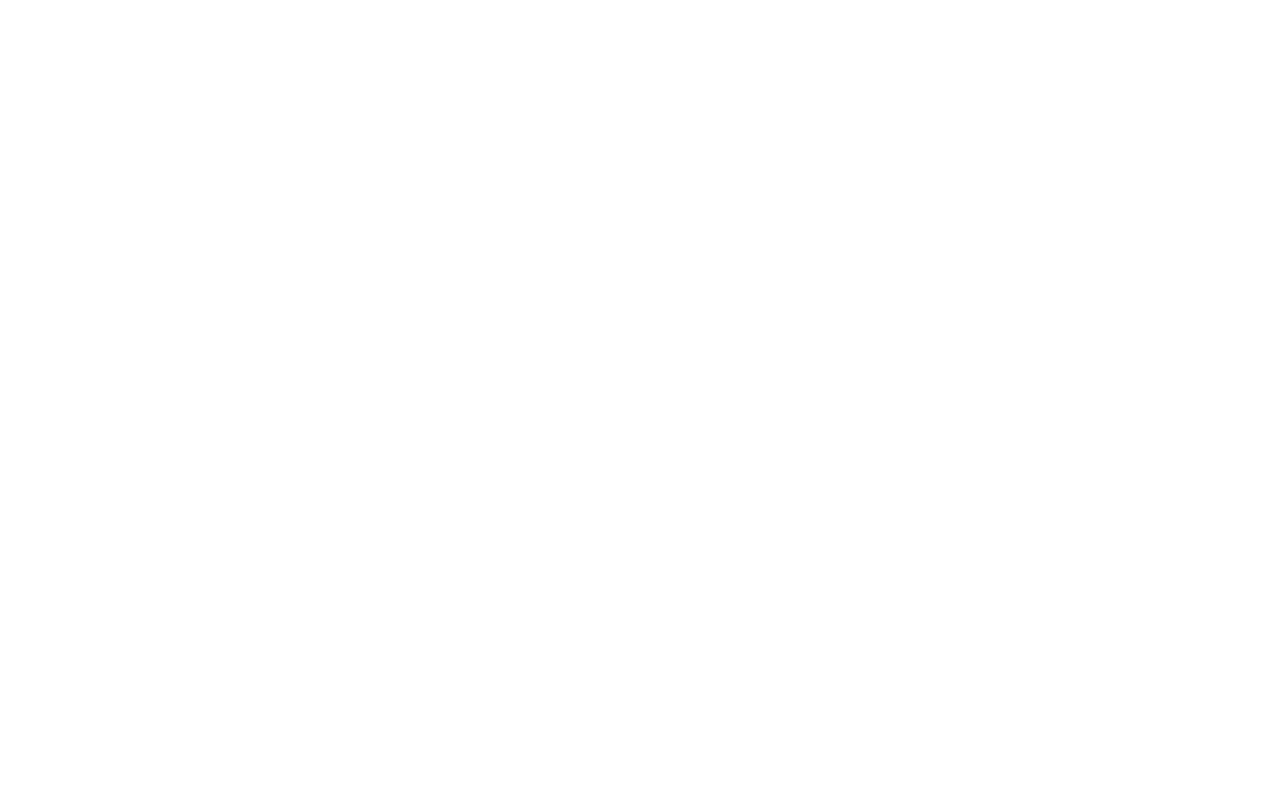
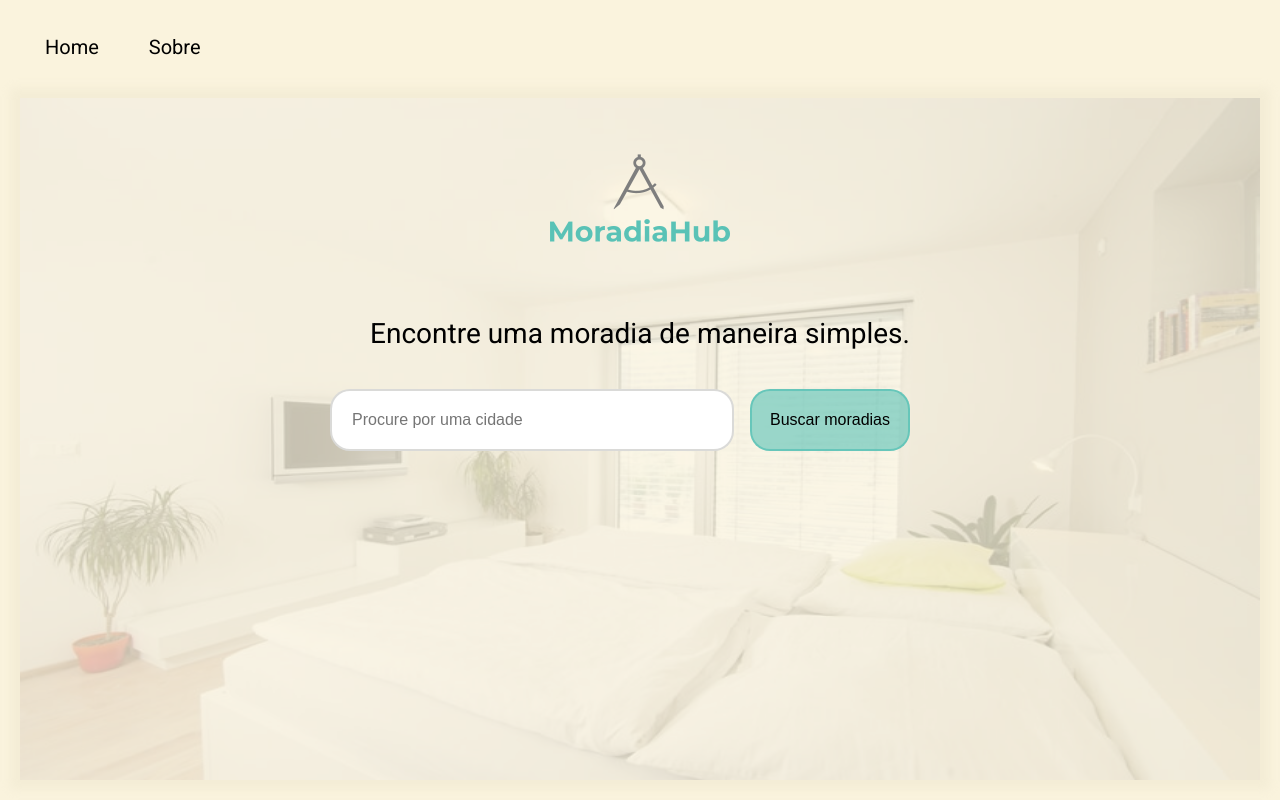
Before and after one commit to Marcoshsc/MoradiaHub, a React (Create React App) app in the folder frontend/: page / in a window 1280 px wide. Built offline with nearby package versions, Linux system fonts and the light colour scheme.

Commit message:
add router and configure landing page

```diff
--- a/frontend/src/App.tsx
+++ b/frontend/src/App.tsx
@@ -1,7 +1,13 @@
 import React from 'react'
+import { BrowserRouter as Router } from 'react-router-dom'
+import MainComponent from './pages/main'
 
 const App: React.FunctionComponent = () => {
-  return <h1>{process.env.REACT_APP_TEST}</h1>
+  return (
+    <Router>
+      <MainComponent />
+    </Router>
+  )
 }
 
 export default App
--- /dev/null
+++ b/frontend/src/global.css
@@ -0,0 +1,11 @@
+@import url('https://fonts.googleapis.com/css2?family=Roboto&display=swap');
+
+body {
+  background-color: #FAF3DD;
+  padding: 0;
+  margin: 0;
+  width: 100vw;
+  height: 100vh;
+  font-family: 'Roboto', sans-serif;
+  overflow: auto;
+}
--- a/frontend/src/index.tsx
+++ b/frontend/src/index.tsx
@@ -1,6 +1,7 @@
 import React from 'react'
 import ReactDOM from 'react-dom'
 import App from './App'
+import './global.css'
 
 ReactDOM.render(
   <React.StrictMode>
--- /dev/null
+++ b/frontend/src/pages/about/index.tsx
@@ -0,0 +1,5 @@
+const About: React.FC = () => {
+  return <h1>About page</h1>
+}
+
+export default About
--- /dev/null
+++ b/frontend/src/pages/home/index.tsx
@@ -0,0 +1,28 @@
+import {
+  BackGroundImage,
+  HomePageMainDiv,
+  ImageContainer,
+  LocationForm,
+  LocationTextField,
+  Logo,
+  SearchButton,
+  Title
+} from './styles'
+
+const Home: React.FC = () => {
+  return (
+    <HomePageMainDiv>
+      <ImageContainer>
+        <Logo src="moradiahub.png" alt="Moradia Hub Logo" />
+      </ImageContainer>
+      <Title>Encontre uma moradia de maneira simples.</Title>
+      <LocationForm>
+        <LocationTextField type="text" placeholder="Procure por uma cidade" maxLength={50} />
+        <SearchButton type="submit">Buscar moradias</SearchButton>
+      </LocationForm>
+      <BackGroundImage src="homebackground.jpg" alt="Moradia Hub Home Background" />
+    </HomePageMainDiv>
+  )
+}
+
+export default Home
--- /dev/null
+++ b/frontend/src/pages/home/styles.tsx
@@ -0,0 +1,154 @@
+import styled, { keyframes } from 'styled-components'
+
+const fadeInFirst = keyframes`
+  0% {
+    opacity: 0;
+  }
+  50% {
+    opacity: 0;
+  }
+  100% {
+    opacity: 1;
+  }
+`
+
+const fadeInImage = keyframes`
+  from {
+    opacity: 0;
+  }
+  to {
+    opacity: 0.25;
+  }
+`
+
+const fadeInSecond = keyframes`
+  0% {
+    opacity: 0;
+  }
+  66% {
+    opacity: 0;
+  }
+  100% {
+    opacity: 1;
+  }
+`
+
+const fadeInThird = keyframes`
+  0% {
+    opacity: 0;
+  }
+  75% {
+    opacity: 0;
+  }
+  100% {
+    opacity: 1;
+  }
+`
+
+export const HomePageMainDiv = styled.div`
+  width: 100%;
+  margin: 0;
+  height: 100%;
+  display: flex;
+  position: relative;
+  flex-direction: column;
+`
+
+export const BackGroundImage = styled.img`
+  width: 100%;
+  height: 100%;
+  opacity: 0.25;
+  position: absolute;
+  z-index: -1;
+  animation: ${fadeInImage} 1s linear;
+  box-shadow: 0 0 10px 10px #e2dbc1;
+`
+
+export const ImageContainer = styled.div`
+  width: 200px;
+  height: 200px;
+  display: block;
+  margin-left: auto;
+  margin-right: auto;
+  animation: ${fadeInFirst} 2s ease-in;
+`
+
+export const Logo = styled.img`
+  box-sizing: border-box;
+  display: block;
+`
+
+export const Title = styled.h1`
+  text-align: center;
+  color: black;
+  font-size: 28px;
+  font-weight: 200;
+  animation: ${fadeInSecond} 3s ease-in;
+`
+
+export const LocationForm = styled.form`
+  padding: 20px;
+  display: grid;
+  grid-template-columns: 400px 200px;
+  gap: 20px;
+  margin-left: auto;
+  margin-right: auto;
+  animation: ${fadeInThird} 4s ease-in;
+
+  @media (max-width: 600px) {
+    grid-template-columns: 400px;
+  }
+
+  @media (max-width: 414px) {
+    grid-template-columns: 300px;
+  }
+
+  @media (max-width: 320px) {
+    grid-template-columns: 250px;
+    gap: 10px;
+    padding: 10px;
+  }
+`
+
+export const LocationTextField = styled.input`
+  width: calc(100% - 40px);
+  padding: 20px;
+  border: 2px solid rgba(193, 194, 190, 0.6);
+  border-radius: 20px;
+  outline: none;
+  font-size: 16px;
+  :focus {
+    border-color: rgba(193, 194, 190, 1);
+  }
+
+  @media (max-width: 600px) {
+    text-align: center;
+  }
+`
+
+export const SearchButton = styled.button`
+  background-color: rgba(89, 194, 182, 0.6);
+  width: calc(100% - 40px);
+  border: none;
+  border: 2px solid rgba(89, 194, 182, 0.8);
+  border-radius: 20px;
+  padding: 10px;
+  outline: none;
+  font-size: 16px;
+  color: black;
+  font-weight: 400;
+  transition: 500ms;
+  :hover {
+    cursor: pointer;
+    background-color: rgba(89, 194, 182, 0.8);
+    border-color: rgba(89, 194, 182, 1);
+  }
+  :focus {
+    border-color: #48aa9f;
+  }
+
+  @media (max-width: 600px) {
+    margin-left: auto;
+    margin-right: auto;
+  }
+`
--- /dev/null
+++ b/frontend/src/pages/main/index.tsx
@@ -0,0 +1,22 @@
+import React from 'react'
+import { Link, Route } from 'react-router-dom'
+import About from '../about'
+import Home from '../home'
+import { MainDiv, NavBar, ContentDiv, NavBarLink } from './styles'
+
+const MainComponent: React.FC = () => {
+  return (
+    <MainDiv>
+      <NavBar>
+        <NavBarLink to="/">Home</NavBarLink>
+        <NavBarLink to="/about">Sobre</NavBarLink>
+      </NavBar>
+      <ContentDiv>
+        <Route exact path="/" component={Home} />
+        <Route path="/about" component={About} />
+      </ContentDiv>
+    </MainDiv>
+  )
+}
+
+export default MainComponent
--- /dev/null
+++ b/frontend/src/pages/main/styles.tsx
@@ -0,0 +1,35 @@
+import { Link } from 'react-router-dom'
+import styled from 'styled-components'
+
+export const NavBar = styled.div`
+  display: flex;
+  flex-direction: row;
+  padding: 20px;
+  justify-content: left;
+  height: auto;
+  height: 5%;
+`
+
+export const MainDiv = styled.div`
+  width: 100%;
+  height: calc(100vh - 40px);
+`
+
+export const ContentDiv = styled.div`
+  width: calc(100% - 40px);
+  height: calc(95% - 40px);
+  padding: 20px;
+`
+
+export const NavBarLink = styled(Link)`
+  font-size: 20px;
+  padding: 25px;
+  padding-top: 15px;
+  color: black;
+  text-decoration: underline;
+  text-decoration-color: transparent;
+  transition: 500ms;
+  :hover {
+    text-decoration-color: black;
+  }
+`
```
Also changed, not shown: frontend/public/homebackground.jpg (added), frontend/public/moradiahub.png (added).
